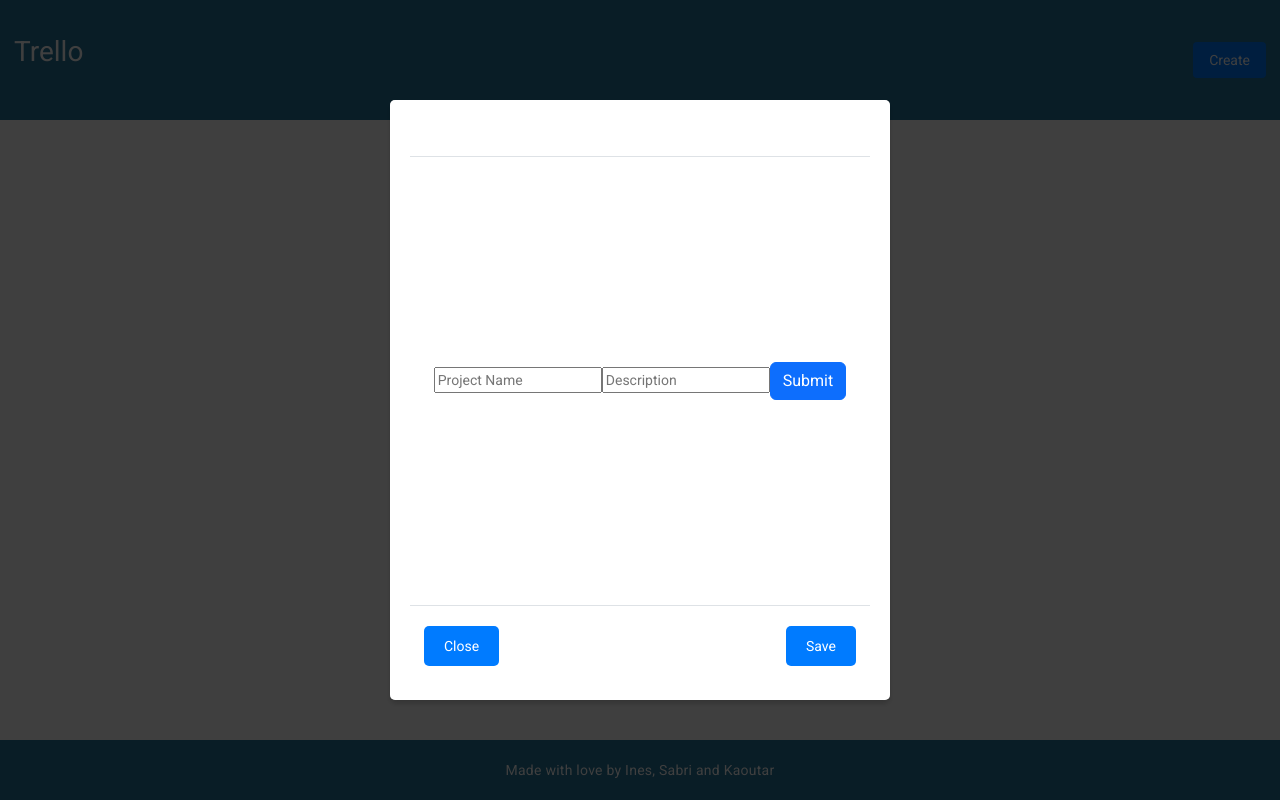
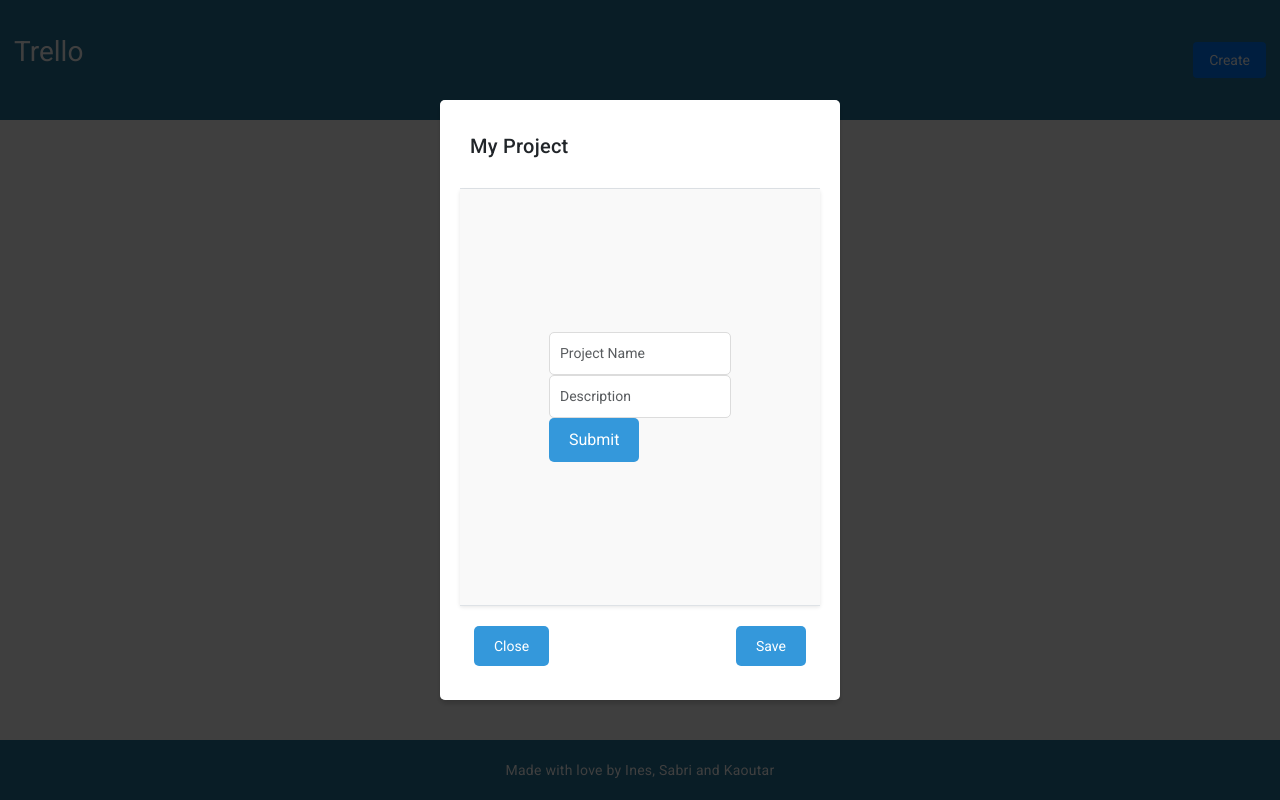
Before and after one commit to codewithsabri/trellofront, an Angular app: page /modal in a window 1280 px wide. Both pictures are taken after a click on the button "Create". Built offline with nearby package versions, Linux system fonts and the light colour scheme.

Commit message:
last update form kaoutar integration html and css

```diff
--- a/src/app/components/forms/list-form/list-form.component.html
+++ b/src/app/components/forms/list-form/list-form.component.html
@@ -1,10 +1,10 @@
-<form [formGroup]="listForm" (ngSubmit)="submit()">
+<form [formGroup]="listForm" (ngSubmit)="submit()" class="my-form">
   <div>
     <label for="title">List Name</label>
-    <input id="title" formControlName="title" />
+    <input id="title" formControlName="title" class="form-control" />
   </div>
   <!-- Display the Submit button only if isUpdateValue is false -->
-  <button *ngIf="!isUpdateValue" type="submit">Submit</button>
+  <button *ngIf="!isUpdateValue" type="submit" class="btn btn-primary">Submit</button>
   <!-- Display the Edit button only if isUpdateValue is true -->
   <button
     *ngIf="isUpdateValue"
--- a/src/app/components/forms/project-form/project-form.component.html
+++ b/src/app/components/forms/project-form/project-form.component.html
@@ -1,6 +1,6 @@
-<form [formGroup]="projectForm" (ngSubmit)="submit()">
-  <input formControlName="title" placeholder="Project Name" />
-  <input formControlName="description" placeholder="Description" />
+<form [formGroup]="projectForm" (ngSubmit)="submit()" class="my-form">
+  <input formControlName="title" placeholder="Project Name"  class="form-control" />
+  <input formControlName="description" placeholder="Description"  class="form-control"/>
   <button *ngIf="!isUpdateValue"  type="submit" class="btn btn-primary">Submit</button>
   <button
   *ngIf="isUpdateValue"
--- a/src/app/components/forms/project-form/project-form.component.scss
+++ b/src/app/components/forms/project-form/project-form.component.scss
@@ -0,0 +1,60 @@
+/* Styles pour le formulaire */
+.my-form {
+    padding: 20px; /* Espacement intérieur */
+    border-radius: 5px; /* Bords arrondis */
+    max-width: 500px; /* Largeur maximale */
+    margin: 20px auto; /* Centrer le formulaire */
+  }
+
+  /* Styles pour les groupes de formulaires */
+  .form-group {
+    margin-bottom: 15px; /* Espacement entre les groupes */
+  }
+
+  /* Styles pour les champs de formulaire */
+  .form-control {
+    width: 100%; /* Prend toute la largeur disponible */
+    padding: 10px; /* Espacement intérieur */
+    border: 1px solid #dcdcdc; /* Bordure grise */
+    border-radius: 5px; /* Bords arrondis */
+    font-size: 14px; /* Taille de police */
+    transition: border-color 0.3s ease-in-out; /* Transition pour l'effet focus */
+  }
+
+  .form-control:focus {
+    border-color: #3498db; /* Bordure bleue lorsqu'il est focus */
+  }
+
+  /* Styles pour le bouton de soumission */
+  .btn-primary {
+    background-color: #3498db; /* Fond bleu */
+    color: #ffffff; /* Texte blanc */
+    border: none; /* Pas de bordure */
+    padding: 10px 20px; /* Espacement intérieur */
+    border-radius: 5px; /* Bords arrondis */
+    cursor: pointer; /* Curseur de la souris */
+    transition: background-color 0.3s, transform 0.3s; /* Transitions pour les effets */
+  }
+
+  .btn-primary:hover {
+    background-color: #2980b9; /* Fond bleu plus foncé au survol */
+  }
+
+  .btn-primary:active {
+    background-color: #1e6091; /* Fond encore plus foncé lorsqu'il est activé */
+    transform: scale(0.98); /* Légère réduction pour un effet de clic */
+  }
+
+  /* Styles pour les messages d'erreur */
+  .error-message {
+    color: #d8000c; /* Couleur rouge pour le texte */
+    background-color: #ffd2d2; /* Fond rose clair */
+    padding: 5px; /* Espacement intérieur */
+    margin-top: 5px; /* Espacement en haut */
+    border-radius: 4px; /* Bords arrondis */
+    font-size: 0.875em; /* Taille de police */
+  }
+
+  .error-message small {
+    display: block; /* Affichage en bloc */
+  }
--- a/src/app/components/forms/task-form/task-form.component.html
+++ b/src/app/components/forms/task-form/task-form.component.html
@@ -28,5 +28,5 @@
   <button *ngIf="!isUpdateValue" type="submit" class="btn btn-primary">Submit</button>
 </form>
 <!-- Conditionally display the Edit button when isUpdate is true -->
-<button *ngIf="isUpdateValue" (click)="edit(formType)">Edit</button>
-<p>tache</p>
+<button *ngIf="isUpdateValue" type="button"
+class="btn btn-warning" (click)="edit(formType)">Edit</button>
--- a/src/app/components/modal/modal.component.html
+++ b/src/app/components/modal/modal.component.html
@@ -1,7 +1,7 @@
 <div class="modal-overlay" *ngIf="isOpen">
   <div class="modal">
     <div class="modal-header">
-      <h2>{{ modalTitle }}</h2>
+      <h2>{{ formType === 'projectform' ? 'My Project' : formType === 'listform' ? 'My List' : 'Add Task' }}</h2>
     </div>
     <div class="modal-body">
       <!-- ngSwitch directive to switch between forms -->
--- a/src/app/components/modal/modal.component.scss
+++ b/src/app/components/modal/modal.component.scss
@@ -21,7 +21,7 @@
   padding: 20px;
   border-radius: 5px;
   width: 50%;
-  max-width: 500px;
+  max-width: 400px;
   max-height: 600px;
   box-shadow: 0 4px 6px rgba(0, 0, 0, 0.1);
   overflow: auto;
@@ -38,7 +38,7 @@
 }
 .modal-header {
   display: flex;
-  justify-content: center; /* Center the items horizontally */
+  justify-content: space-between; /* Center the items horizontally */
   align-items: center; /* Center the items vertically */
   width: 100%;
   z-index: 1000;/* Ensure it spans the full width of the modal */
@@ -52,6 +52,8 @@
   flex-direction: column; /* Stack form elements vertically */
   width: 100%; /* Ensure full width */
   z-index: 1000;
+  background-color: #f9f9f9;
+  box-shadow: 0 2px 4px rgba(0, 0, 0, 0.1);
 }
 
 form {
@@ -74,7 +76,7 @@ button {
   padding: 10px 20px;
   margin-top: 10px; /* Adds space above the button */
   border: none;
-  background-color: #007bff;
+  background-color:  #3498db;
   color: white;
   border-radius: 5px;
   cursor: pointer;
@@ -87,7 +89,7 @@ button {
 .close-button {
   cursor: pointer;
   border: none;
-  background: transparent;
+  background:   #3498db;
   font-size: 1.5rem;
 }
 
```
Also changed, not shown: src/app/components/forms/list-form/list-form.component.scss (indentation only).
